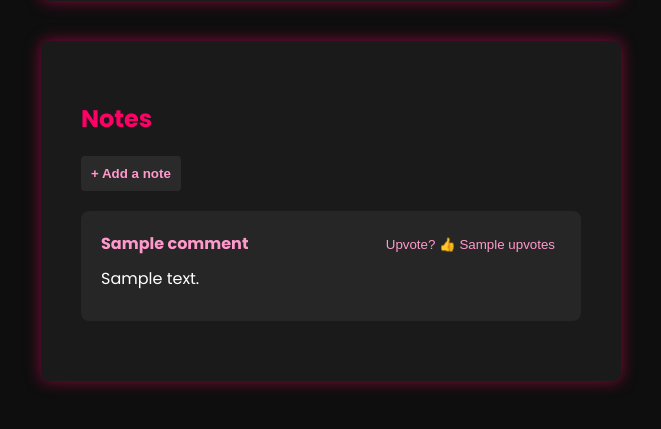
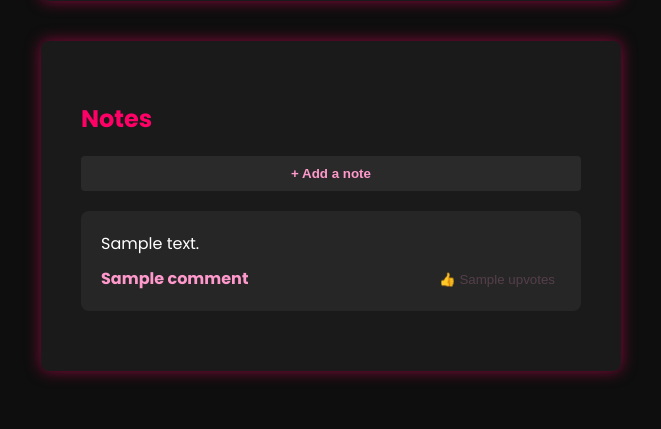
Before and after one commit to iamshanevictor/ComebackTime, a Flask app: template templates/index.html in a window 1280 px wide. Shown: the part 269-698 px from the top of the page, without its empty margins (309-970 px from the left). Run offline with Flask 3, Linux system fonts and the light colour scheme; the template is opened without the code that fills it: most values are stand-ins (such as "Sample title", 1, 10 or a date in 2020); parts of the project's set-up code (start-up, migrations or seed data) failed here and were passed over.

Commit message:
note-integ-upt3

```diff
--- a/templates/index.html
+++ b/templates/index.html
@@ -44,6 +44,7 @@
       }
       /* "Add a note" button */
       .add-note-button {
+        width: 100%;
         background-color: #2a2a2a;
         color: #ff99cc;
         padding: 10px;
@@ -67,6 +68,8 @@
         border-radius: 4px;
         background-color: #333;
         color: #fff;
+        resize: none;
+        box-sizing: border-box;
       }
       .add-comment-btn {
         background-color: #ff0066;
@@ -86,23 +89,28 @@
         text-align: left;
       }
       .comment-box {
+        display: flex;
+        flex-direction: column;
+        justify-content: space-between;
         background-color: #262626;
         border-radius: 8px;
         padding: 20px;
         margin-bottom: 20px;
+        min-height: 10px; /* Ensure enough space */
       }
       .comment-header {
+        order: 2; /* Moves the header (name and upvote) to the bottom */
         display: flex;
         justify-content: space-between;
         align-items: center;
-        margin-bottom: 10px;
+        margin-top: 10px;
       }
       .comment-name {
         font-weight: 700;
         color: #ff99cc;
       }
       .comment-message {
-        margin-bottom: 10px;
+        order: 1; /* Moves the comment message to the top */
       }
       .upvote-form {
         display: inline-block;
@@ -175,8 +183,8 @@
           <!-- Always "Anonymous" -->
           <span class="comment-name">{{ comment.name }}</span>
           <form action="{{ url_for('upvote_comment', comment_id=comment.id) }}" method="POST" class="upvote-form">
-            <button type="submit" style="background: none; border: none; color: #ff99cc; cursor: pointer;">
-              Upvote? 👍 {{ comment.upvotes }}
+            <button type="submit" style="background: none; border: none; color: #553f4a; cursor: pointer;">
+              👍 {{ comment.upvotes }}
             </button>
           </form>
         </div>
```
